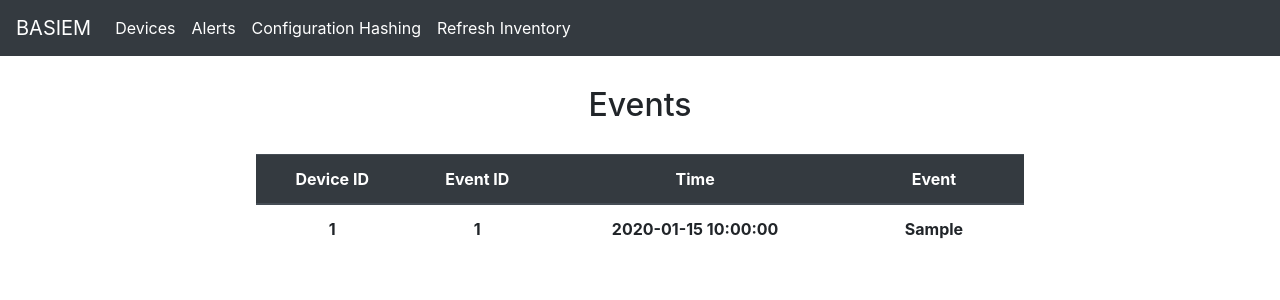
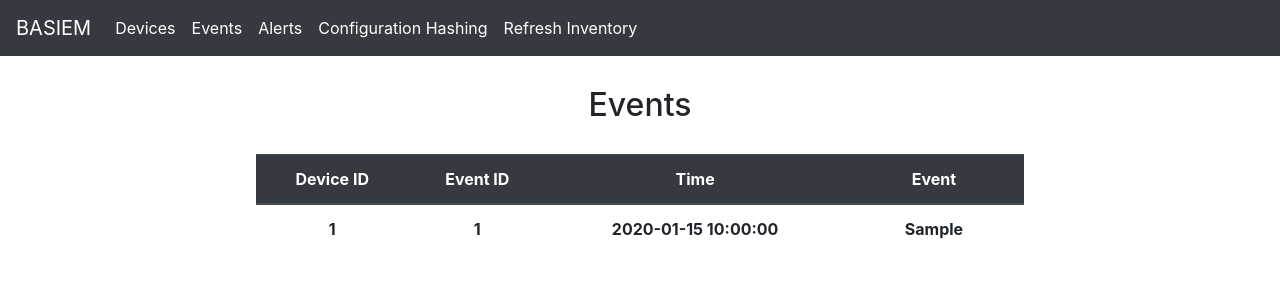
Before and after one commit to jahidali25499/BASIEM, a PHP site: page /events.php in a window 1280 px wide. Shown: the top 300 px of the page. Run offline with PHP 8.4, Linux system fonts and the light colour scheme; tables that the repository leaves empty or names only in its code hold one stand-in row (values such as "Sample post"); data that the repository does not hold is empty.

Commit message:
added events page to navbar and changes to events.php

```diff
--- a/web_interface/events.php
+++ b/web_interface/events.php
@@ -9,7 +9,7 @@ include 'navbar.php';
 ?>
 <?php
 include_once('connection.php');
-$sql = "SELECT id, device_id, timestamp, event FROM events ;";
+$sql = "SELECT * FROM events;";
 $result = mysqli_query($db, $sql);
 $resultCheck = mysqli_num_rows($result);
 ?>
@@ -33,7 +33,7 @@ while($rows=mysqli_fetch_assoc($result))
     <tr style="text-align:center">
       <th scope="row"><?php echo $rows['device_id']; ?></th>
       <th scope="row" style="text-align: center"><?php echo $rows['id']; ?></th>
-      <th scope="row"><?php echo $rows['timestamp']; ?></th>
+      <th scope="row"><?php echo $rows['time_stamp']; ?></th>
       <th scope="row" style="text-align: center;"><?php echo $rows['event']; ?></th>
     </tr>
   </tbody>
--- a/web_interface/navbar.php
+++ b/web_interface/navbar.php
@@ -12,6 +12,9 @@
     <ul class="navbar-nav">
       <li class="nav-item active">
         <a class="nav-link" href="index.php">Devices <span class="sr-only">(current)</span></a>
+      </li>
+      <li class="nav-item active">
+        <a class="nav-link" href="events.php">Events <span class="sr-only">(current)</span></a>
       </li>
       <li class="nav-item active">
         <a class="nav-link" href="alerts.php">Alerts <span class="sr-only">(current)</span></a>
```
